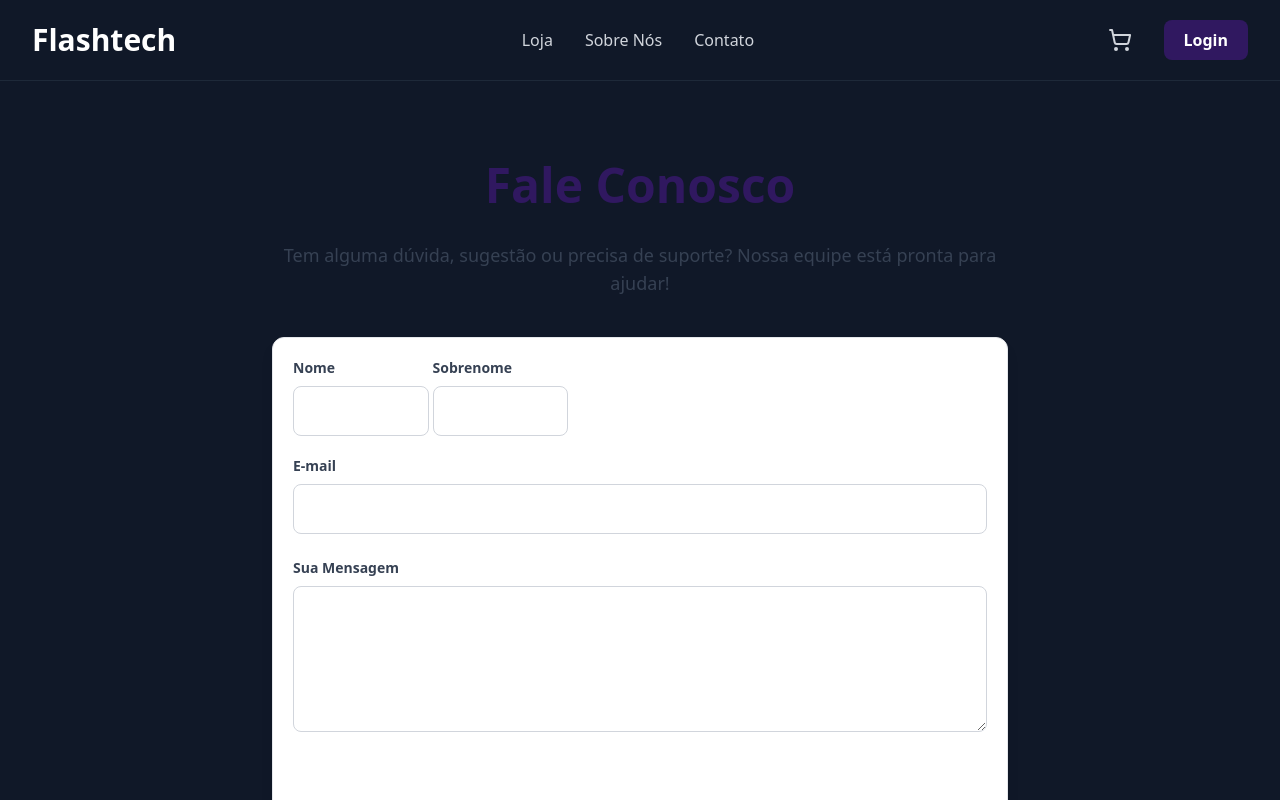
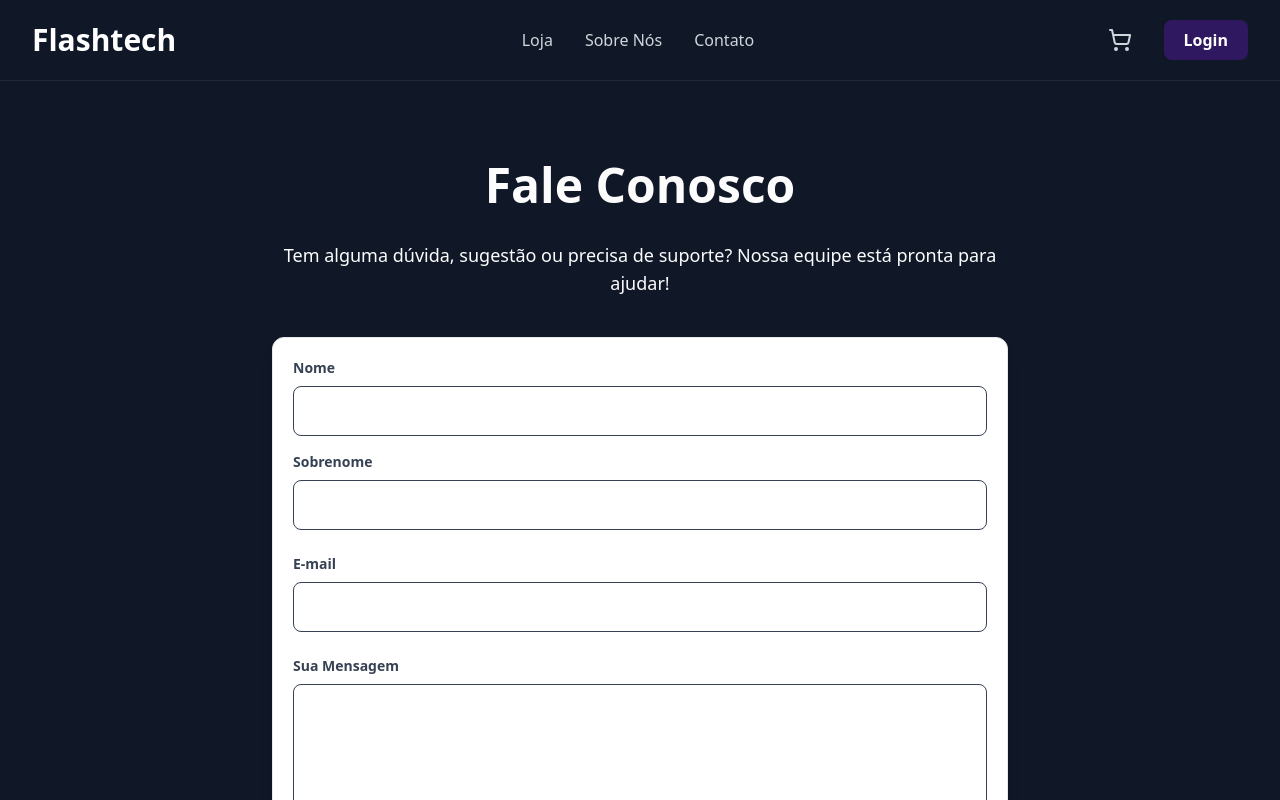
Before and after one commit to David-Rn01/Pojetos_faculdade, a Next.js app: page /contact in a window 1280 px wide. Shown: the top 800 px of the page. Built offline with nearby package versions, Linux system fonts and the light colour scheme.

Commit message:
ajuste no layout é nas cores

```diff
--- a/src/pages/contact.tsx
+++ b/src/pages/contact.tsx
@@ -1,34 +1,32 @@
 export default function ContactPage() {
   return (
     <div className="container mx-auto px-4 py-12 min-h-[calc(100vh-128px)] max-w-3xl">
-      <h1 className="text-5xl font-bold text-center text-[#301860] mb-8">Fale Conosco</h1>
-      <p className="text-lg text-center text-gray-700 mb-10">
+      <h1 className="text-5xl font-bold text-center text-[#fcfcfc] mb-8">Fale Conosco</h1>
+      <p className="text-lg text-center text-[#fcfcfc] mb-10">
         Tem alguma dúvida, sugestão ou precisa de suporte? Nossa equipe está pronta para ajudar!
       </p>
 
       <div className="bg-white p-5 rounded-xl shadow-lg border border-gray-200">
         <form>
-          <div className="grid grid-cols-5 md:grid-cols-5 gap-1 mb-5">
-            <div>
-              <label htmlFor="firstName" className="block text-sm font-bold text-gray-700 mb-2">Nome</label>
-              <input type="text" id="firstName" className="w-full p-3 border border-gray-300 rounded-lg focus:outline-none focus:ring-2 focus:ring-[#483078]" />
-            </div>
-            <div>
-              <label htmlFor="lastName" className="block text-sm font-bold text-gray-700 mb-2">Sobrenome</label>
-              <input type="text" id="lastName" className="w-full p-3 border border-gray-300 rounded-lg focus:outline-none focus:ring-2 focus:ring-[#483078]" />
-            </div>
+          <div className="mb-4">
+            <label htmlFor="firstName" className="block text-sm font-bold text-gray-700 mb-2">Nome</label>
+            <input type="text" id="firstName" className="w-full p-3 border border-gray-700 rounded-lg focus:outline-none focus:ring-2 focus:ring-[#483078]" />
+          </div>
+          <div className="mb-6">
+            <label htmlFor="lastName" className="block text-sm font-bold text-gray-700 mb-2">Sobrenome</label>
+            <input type="text" id="lastName" className="w-full p-3 border border-gray-700 rounded-lg focus:outline-none focus:ring-2 focus:ring-[#483078]" />
           </div>
           <div className="mb-6">
             <label htmlFor="contactEmail" className="block text-sm font-bold text-gray-700 mb-2">E-mail</label>
-            <input type="email" id="contactEmail" className="w-full p-3 border border-gray-300 rounded-lg focus:outline-none focus:ring-2 focus:ring-[#483078]" />
+            <input type="email" id="contactEmail" className="w-full p-3 border border-gray-700 rounded-lg focus:outline-none focus:ring-2 focus:ring-[#483078]" />
           </div>
           <div className="mb-6">
             <label htmlFor="message" className="block text-sm font-bold text-gray-700 mb-2">Sua Mensagem</label>
-            <textarea id="message" rows={5} className="w-full p-3 border border-gray-300 rounded-lg focus:outline-none focus:ring-2 focus:ring-[]"></textarea>
+            <textarea id="message" rows={5} className="w-full p-3 border border-gray-700 rounded-lg focus:outline-none focus:ring-2 focus:ring-[#483078]"></textarea>
           </div>
           <button
             type="submit"
-            className="w-full p-3 rounded-lg text-white font-bold text-lg bg-gradient-to-r from-[] to-[] hover:opacity-90 transition-opacity duration-200"
+            className="w-full p-3 rounded-lg text-white font-bold text-lg bg-gradient-to-r from-[#483078] to-[#301860] hover:opacity-90 transition-opacity duration-200"
           >
             Enviar Mensagem
           </button>
```
Also changed, not shown: 1 other file (tests, documents, lock files or other folders).
